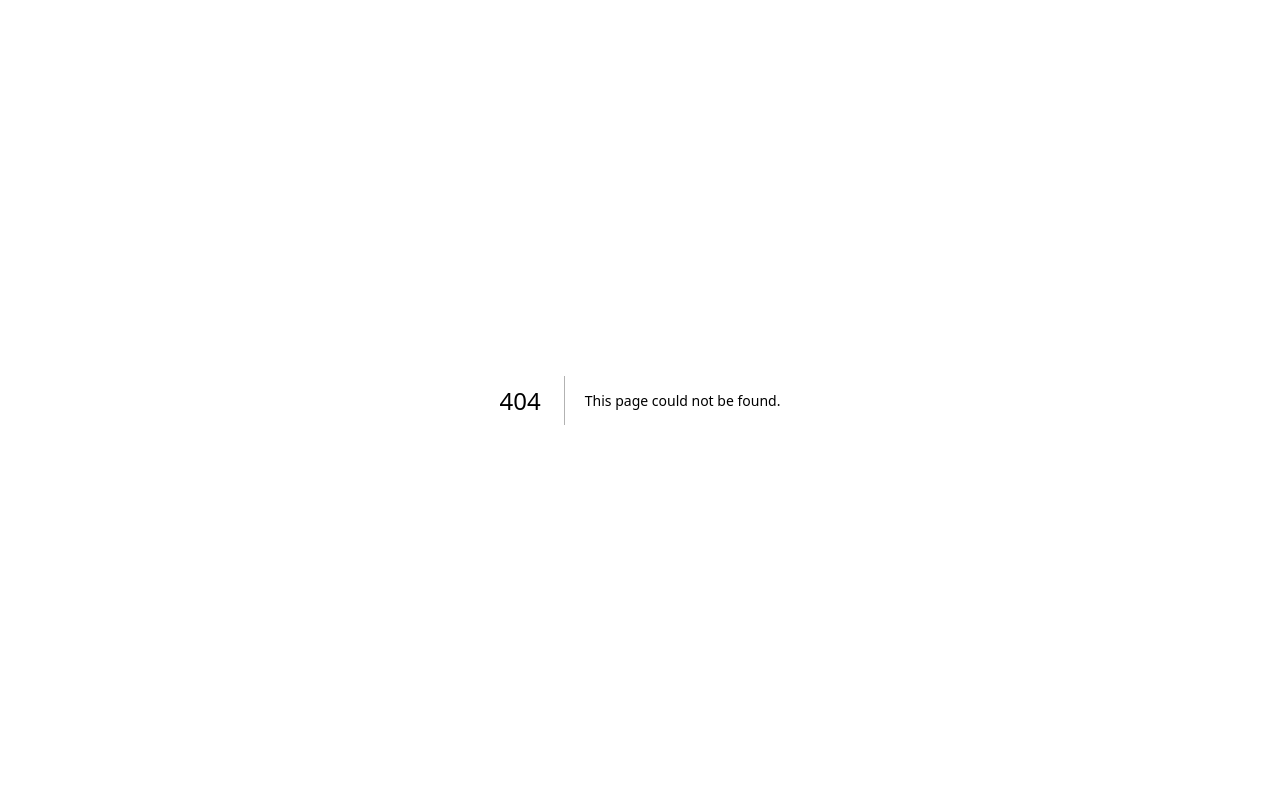
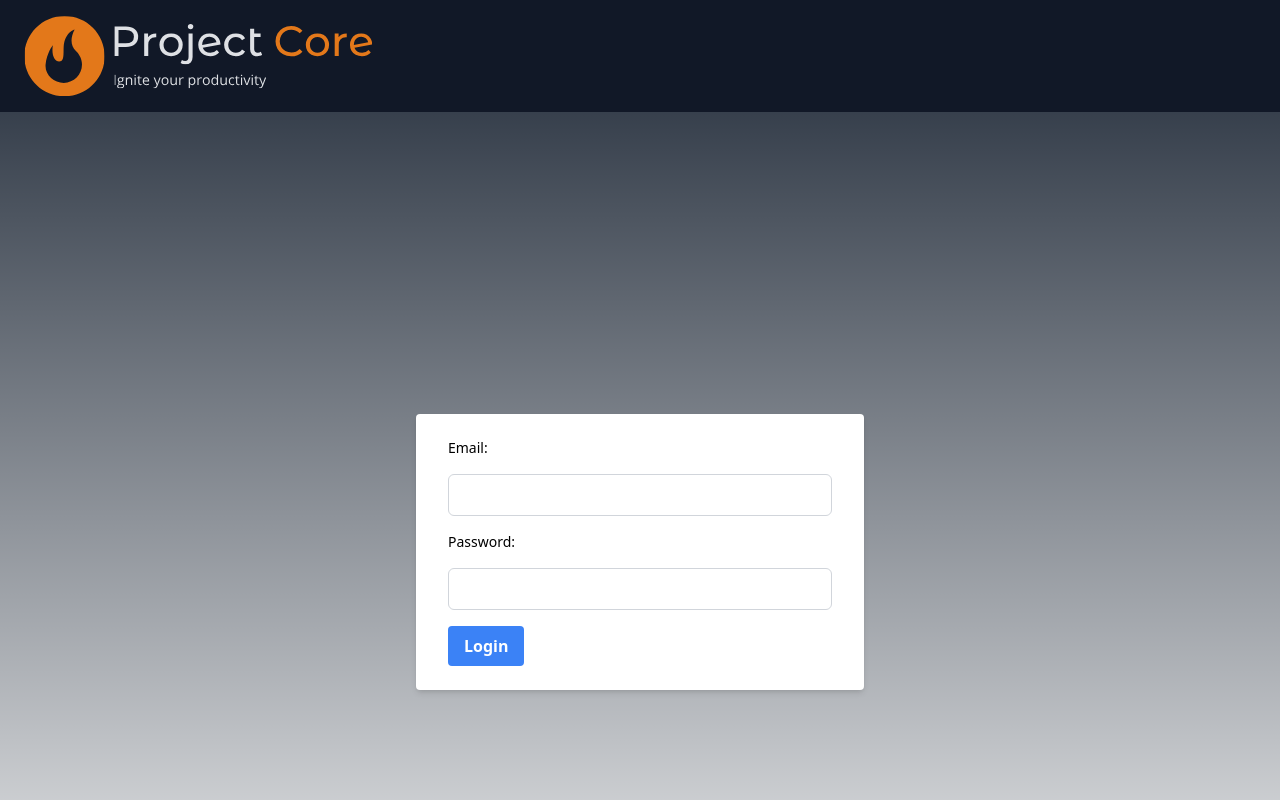
Before and after one commit to jordanccox/project-core, a Next.js app: page /login in a window 1280 px wide. Before the commit this address had no page. Shown: the top 800 px of the page. Built offline with nearby package versions, Linux system fonts and the light colour scheme.

Commit message:
initial commit

```diff
--- a/app/layout.tsx
+++ b/app/layout.tsx
@@ -5,8 +5,8 @@ import "./globals.css";
 const inter = Inter({ subsets: ["latin"] });
 
 export const metadata: Metadata = {
-  title: "Create Next App",
-  description: "Generated by create next app",
+  title: "Construction Project Management Made Easy | Project Core",
+  description: "Project Core is a construction project management application that empowers contractors and handymen to easily stay on top of their projects.",
 };
 
 export default function RootLayout({
@@ -16,7 +16,17 @@ export default function RootLayout({
 }>) {
   return (
     <html lang="en">
-      <body className={inter.className}>{children}</body>
+      <body className="bg-gray-800 text-white min-h-screen font-sans"> {/* Set background and text color */}
+        <header className="bg-gray-900 py-4 px-6 flex justify-between items-center">
+          {/* <h1 className="text-xl font-bold text-white">My App Login</h1> */}
+          {/* Add logo or navigation links here */}
+          <img src="logo-no-background.svg" className="h-20" />
+        </header>
+        <main className="container mx-auto px-4 py-10">{children}</main>
+        <footer className="bg-gray-900 text-center py-4 text-sm">
+          Copyright &copy; {new Date().getFullYear()} My App
+        </footer>
+      </body>
     </html>
   );
 }
--- /dev/null
+++ b/app/login/page.tsx
@@ -0,0 +1,81 @@
+"use client";
+
+import { FormEvent, useState } from "react";
+import { useForm } from "react-hook-form";
+import * as z from "zod";
+
+const loginSchema = z.object({
+  email: z.string().email({ message: "Invalid email address" }),
+  password: z
+    .string()
+    .min(8, { message: "Password must be at least 8 characters long" })
+    .max(160, { message: "Password must be less than 160 characters" }),
+});
+
+type LoginSchema = z.infer<typeof loginSchema>;
+
+export default function Login() {
+  const [email, setEmail] = useState("");
+  const [password, setPassword] = useState("");
+	const [formErrors, setFormErrors] = useState<z.ZodIssue[] | null>(null);
+
+  const handleSubmit = async (e: FormEvent) => {
+    e.preventDefault();
+    // Your login logic here, e.g., making a request to your API route
+		try {
+      const formData = { email, password };
+      const validatedData = loginSchema.parse(formData); // Validate
+      setFormErrors(null);
+
+      // Send validated data to your API route
+      console.log("Validated Data:", validatedData);
+    } catch (err) {
+      if (err instanceof z.ZodError) {
+        setFormErrors(err.issues);
+      }
+    }
+  };
+
+  return (
+    <div className="flex items-center justify-center min-h-screen">
+      <div className="bg-white shadow-md rounded px-8 py-6 w-full max-w-md text-black">
+        <form onSubmit={handleSubmit} className="space-y-4">
+          <label htmlFor="email" className="block text-sm font-medium">
+            Email:
+          </label>
+          <input
+            type="email"
+            id="email"
+            value={email}
+            onChange={(e) => setEmail(e.target.value)}
+            className="w-full px-3 py-2 rounded-md border border-gray-300 focus:outline-none focus:ring-1 focus:ring-blue-500"
+          />
+					{formErrors?.email && (
+  				<div className="text-red-500 text-sm">{formErrors.email}</div>
+					)}
+
+          <label htmlFor="password" className="block text-sm font-medium">
+            Password:
+          </label>
+          <input
+            type="password"
+            id="password"
+            value={password}
+            onChange={(e) => setPassword(e.target.value)}
+            className="w-full px-3 py-2 rounded-md border border-gray-300 focus:outline-none focus:ring-1 focus:ring-blue-500"
+          />
+					{formErrors?.email && (
+  				<div className="text-red-500 text-sm">{formErrors.password}</div>
+					)}
+
+          <button
+            type="submit"
+            className="bg-blue-500 hover:bg-blue-700 text-white font-bold py-2 px-4 rounded focus:outline-none focus:ring-2 focus:ring-offset-2 focus:ring-blue-700"
+          >
+            Login
+          </button>
+        </form>
+      </div>
+    </div>
+  );
+}
--- a/app/page.tsx
+++ b/app/page.tsx
@@ -2,112 +2,6 @@ import Image from "next/image";
 
 export default function Home() {
   return (
-    <main className="flex min-h-screen flex-col items-center justify-between p-24">
-      <div className="z-10 max-w-5xl w-full items-center justify-between font-mono text-sm lg:flex">
-        <p className="fixed left-0 top-0 flex w-full justify-center border-b border-gray-300 bg-gradient-to-b from-zinc-200 pb-6 pt-8 backdrop-blur-2xl dark:border-neutral-800 dark:bg-zinc-800/30 dark:from-inherit lg:static lg:w-auto  lg:rounded-xl lg:border lg:bg-gray-200 lg:p-4 lg:dark:bg-zinc-800/30">
-          Get started by editing&nbsp;
-          <code className="font-mono font-bold">app/page.tsx</code>
-        </p>
-        <div className="fixed bottom-0 left-0 flex h-48 w-full items-end justify-center bg-gradient-to-t from-white via-white dark:from-black dark:via-black lg:static lg:h-auto lg:w-auto lg:bg-none">
-          <a
-            className="pointer-events-none flex place-items-center gap-2 p-8 lg:pointer-events-auto lg:p-0"
-            href="https://vercel.com?utm_source=create-next-app&utm_medium=appdir-template&utm_campaign=create-next-app"
-            target="_blank"
-            rel="noopener noreferrer"
-          >
-            By{" "}
-            <Image
-              src="/vercel.svg"
-              alt="Vercel Logo"
-              className="dark:invert"
-              width={100}
-              height={24}
-              priority
-            />
-          </a>
-        </div>
-      </div>
-
-      <div className="relative flex place-items-center before:absolute before:h-[300px] before:w-full sm:before:w-[480px] before:-translate-x-1/2 before:rounded-full before:bg-gradient-radial before:from-white before:to-transparent before:blur-2xl before:content-[''] after:absolute after:-z-20 after:h-[180px] after:w-full sm:after:w-[240px] after:translate-x-1/3 after:bg-gradient-conic after:from-sky-200 after:via-blue-200 after:blur-2xl after:content-[''] before:dark:bg-gradient-to-br before:dark:from-transparent before:dark:to-blue-700 before:dark:opacity-10 after:dark:from-sky-900 after:dark:via-[#0141ff] after:dark:opacity-40 before:lg:h-[360px] z-[-1]">
-        <Image
-          className="relative dark:drop-shadow-[0_0_0.3rem_#ffffff70] dark:invert"
-          src="/next.svg"
-          alt="Next.js Logo"
-          width={180}
-          height={37}
-          priority
-        />
-      </div>
-
-      <div className="mb-32 grid text-center lg:max-w-5xl lg:w-full lg:mb-0 lg:grid-cols-4 lg:text-left">
-        <a
-          href="https://nextjs.org/docs?utm_source=create-next-app&utm_medium=appdir-template&utm_campaign=create-next-app"
-          className="group rounded-lg border border-transparent px-5 py-4 transition-colors hover:border-gray-300 hover:bg-gray-100 hover:dark:border-neutral-700 hover:dark:bg-neutral-800/30"
-          target="_blank"
-          rel="noopener noreferrer"
-        >
-          <h2 className={`mb-3 text-2xl font-semibold`}>
-            Docs{" "}
-            <span className="inline-block transition-transform group-hover:translate-x-1 motion-reduce:transform-none">
-              -&gt;
-            </span>
-          </h2>
-          <p className={`m-0 max-w-[30ch] text-sm opacity-50`}>
-            Find in-depth information about Next.js features and API.
-          </p>
-        </a>
-
-        <a
-          href="https://nextjs.org/learn?utm_source=create-next-app&utm_medium=appdir-template-tw&utm_campaign=create-next-app"
-          className="group rounded-lg border border-transparent px-5 py-4 transition-colors hover:border-gray-300 hover:bg-gray-100 hover:dark:border-neutral-700 hover:dark:bg-neutral-800/30"
-          target="_blank"
-          rel="noopener noreferrer"
-        >
-          <h2 className={`mb-3 text-2xl font-semibold`}>
-            Learn{" "}
-            <span className="inline-block transition-transform group-hover:translate-x-1 motion-reduce:transform-none">
-              -&gt;
-            </span>
-          </h2>
-          <p className={`m-0 max-w-[30ch] text-sm opacity-50`}>
-            Learn about Next.js in an interactive course with&nbsp;quizzes!
-          </p>
-        </a>
-
-        <a
-          href="https://vercel.com/templates?framework=next.js&utm_source=create-next-app&utm_medium=appdir-template&utm_campaign=create-next-app"
-          className="group rounded-lg border border-transparent px-5 py-4 transition-colors hover:border-gray-300 hover:bg-gray-100 hover:dark:border-neutral-700 hover:dark:bg-neutral-800/30"
-          target="_blank"
-          rel="noopener noreferrer"
-        >
-          <h2 className={`mb-3 text-2xl font-semibold`}>
-            Templates{" "}
-            <span className="inline-block transition-transform group-hover:translate-x-1 motion-reduce:transform-none">
-              -&gt;
-            </span>
-          </h2>
-          <p className={`m-0 max-w-[30ch] text-sm opacity-50`}>
-            Explore starter templates for Next.js.
-          </p>
-        </a>
-
-        <a
-          href="https://vercel.com/new?utm_source=create-next-app&utm_medium=appdir-template&utm_campaign=create-next-app"
-          className="group rounded-lg border border-transparent px-5 py-4 transition-colors hover:border-gray-300 hover:bg-gray-100 hover:dark:border-neutral-700 hover:dark:bg-neutral-800/30"
-          target="_blank"
-          rel="noopener noreferrer"
-        >
-          <h2 className={`mb-3 text-2xl font-semibold`}>
-            Deploy{" "}
-            <span className="inline-block transition-transform group-hover:translate-x-1 motion-reduce:transform-none">
-              -&gt;
-            </span>
-          </h2>
-          <p className={`m-0 max-w-[30ch] text-sm opacity-50 text-balance`}>
-            Instantly deploy your Next.js site to a shareable URL with Vercel.
-          </p>
-        </a>
-      </div>
-    </main>
+    <h1 className="text-center my-[20%] text-6xl">Hello, Next.js!</h1>
   );
 }
```
Also changed, not shown: package.json (+7 -4 lines), public/logo-no-background.svg (added), 1 other file (tests, documents, lock files or other folders).
